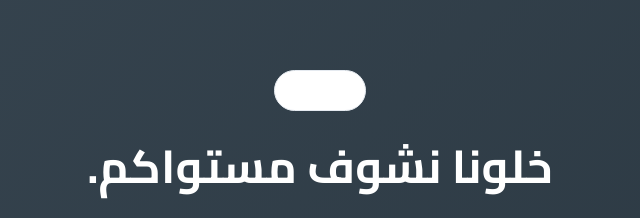
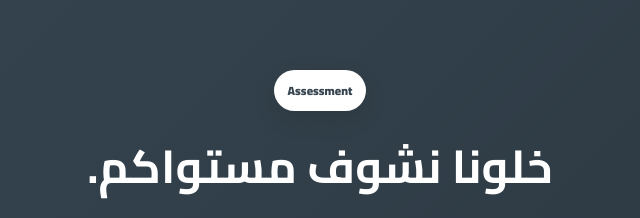
Before and after one commit to BaselGhanem/orange-excel-experience, a plain HTML site: page index.html in a window 1280 px wide. Shown: the part 3802-4020 px from the top of the page, 320-960 px from the left. Drawn offline with nearby package versions, Linux system fonts and the light colour scheme.

Commit message:
Fix assessment label contrast

```diff
--- a/index.html
+++ b/index.html
@@ -18,7 +18,7 @@
 .coderz{background:#fff}.coderz-grid{display:grid;grid-template-columns:1fr 1fr;gap:18px}.card{background:#fff;border:1px solid var(--line);border-radius:26px;padding:26px;box-shadow:0 10px 30px rgba(37,49,59,.05)}.card h3{font-size:23px;margin:9px 0}.card p{color:var(--muted);line-height:1.9}.chips{display:flex;gap:8px;flex-wrap:wrap}.chips span{padding:8px 11px;border-radius:999px;background:var(--soft);color:var(--blue);font-size:11px;font-weight:800}.cta-row{display:flex;gap:10px;flex-wrap:wrap;margin-top:20px}.cta{display:inline-flex;align-items:center;gap:8px;min-height:44px;padding:0 15px;border-radius:13px;font-size:12px;font-weight:900;border:1px solid var(--line);background:#fff}.cta.primary{background:var(--blue);border-color:var(--blue);color:#fff}.cta.orange{background:var(--orange);border-color:var(--orange);color:#fff}
 .trainer{background:linear-gradient(180deg,#F8FAFB,#fff)}.trainer-wrap{display:grid;grid-template-columns:.78fr 1.22fr;gap:34px;align-items:center}.trainer-photo{background:#fff;border:1px solid var(--line);border-radius:30px;padding:12px;box-shadow:var(--shadow)}.trainer-photo img{width:100%;aspect-ratio:4/5;object-fit:cover;object-position:center top;border-radius:22px}.trainer-copy h2{font-size:clamp(32px,4vw,48px);margin:12px 0 8px}.trainer-role{font-weight:900;color:var(--blue);margin-bottom:14px}.trainer-copy p{color:var(--muted);line-height:1.95;font-size:15px}.trainer-stats{display:grid;grid-template-columns:repeat(3,1fr);gap:10px;margin:22px 0}.stat{background:#fff;border:1px solid var(--line);border-radius:18px;padding:16px;text-align:center}.stat b{display:block;font-size:24px;color:var(--dark)}.stat span{font-size:10px;color:var(--muted);font-weight:800}
 .days{display:grid;grid-template-columns:repeat(3,1fr);gap:16px}.day{background:#fff;border:1px solid var(--line);border-radius:25px;padding:24px;position:relative;transition:.2s;min-height:235px}.day.available:hover{transform:translateY(-4px);border-color:rgba(20,126,234,.45);box-shadow:var(--shadow)}.day.locked{opacity:.55}.day-no{font-size:11px;font-weight:900;color:var(--orange)}.day h3{font-size:24px;margin:7px 0 10px}.day p{color:var(--muted);font-size:13px;line-height:1.8}.day .status{position:absolute;top:18px;left:18px;padding:6px 9px;border-radius:999px;font-size:10px;font-weight:900;background:#EFF2F4;color:#7F8A92}.day.available .status{background:#EAF8F1;color:#23835A}.day a{display:inline-flex;margin-top:16px;align-items:center;gap:7px;font-size:12px;font-weight:900;color:var(--blue)}.journey{display:grid;grid-template-columns:repeat(3,1fr);gap:16px}.journey .card{box-shadow:none}.journey b{font-size:12px;color:var(--orange)}.journey h3{font-size:20px}
-.assessment{background:linear-gradient(135deg,var(--dark),#2B3842);color:#fff}.assessment .section-head p{color:#C7D1D8}.assessment-btn{display:none;margin:25px auto 0;width:max-content;padding:13px 20px;background:var(--orange);color:#fff;border-radius:14px;font-weight:900;font-size:13px}.footer{padding:26px 0;text-align:center;color:#7B878F;font-size:11px}.announcement{display:none;position:fixed;z-index:80;top:88px;left:50%;transform:translateX(-50%);width:min(720px,calc(100% - 24px));background:#FFF7E9;border:1px solid #FFD49C;padding:11px 16px;border-radius:14px;text-align:center;font-size:12px;font-weight:800;box-shadow:var(--shadow)}.announcement.show{display:block}
+.assessment{background:linear-gradient(135deg,var(--dark),#2B3842);color:#fff}.assessment .eyebrow{color:var(--dark);background:#fff;border-color:rgba(255,255,255,.92);box-shadow:0 8px 24px rgba(0,0,0,.10)}.assessment .section-head p{color:#C7D1D8}.assessment-btn{display:none;margin:25px auto 0;width:max-content;padding:13px 20px;background:var(--orange);color:#fff;border-radius:14px;font-weight:900;font-size:13px}.footer{padding:26px 0;text-align:center;color:#7B878F;font-size:11px}.announcement{display:none;position:fixed;z-index:80;top:88px;left:50%;transform:translateX(-50%);width:min(720px,calc(100% - 24px));background:#FFF7E9;border:1px solid #FFD49C;padding:11px 16px;border-radius:14px;text-align:center;font-size:12px;font-weight:800;box-shadow:var(--shadow)}.announcement.show{display:block}
 @media(max-width:900px){.hero-grid,.coderz-grid,.trainer-wrap{grid-template-columns:1fr}.departments{grid-template-columns:repeat(2,1fr)}.days,.journey{grid-template-columns:1fr}.navlinks{display:none}.hero{padding-top:118px}.hero-card{order:2}.trainer-photo{max-width:430px;margin:auto;width:100%}}@media(max-width:520px){.container{width:min(100% - 22px,1160px)}.departments{grid-template-columns:1fr}.hero h1{font-size:41px}.section{padding:68px 0}.day,.card{padding:20px}.trainer-stats{grid-template-columns:1fr}.cta-row{flex-direction:column}.cta{justify-content:center}}
 </style>
 </head>
```
